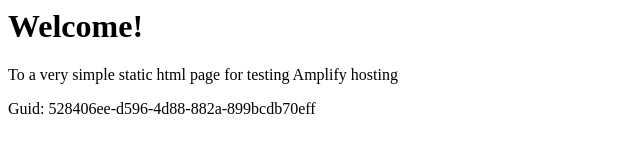
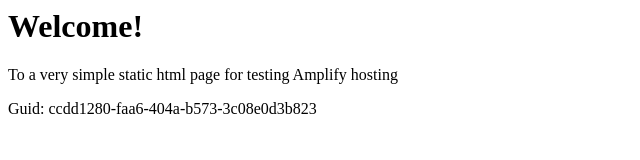
Before and after one commit to aws-aemilia-bah/Github-PR-Commit-Integration-Test-DoNotTouch-GitHubAutoBuildPushCanaryTest-v2-prod-me-south-1, a website: page src/index.html in a window 1280 px wide. Shown: the full height of the page, 0-640 px from the left. Drawn offline with Linux system fonts and the light colour scheme.

Commit message:
commit from integ tests

```diff
--- a/src/index.html
+++ b/src/index.html
@@ -12,6 +12,6 @@
 <body>
     <h1>Welcome!</h1>
     <p>To a very simple static html page for testing Amplify hosting</p>
-    <p>Guid: 528406ee-d596-4d88-882a-899bcdb70eff</p></body>
+    <p>Guid: ccdd1280-faa6-404a-b573-3c08e0d3b823</p></body>
 
 </html>
```
